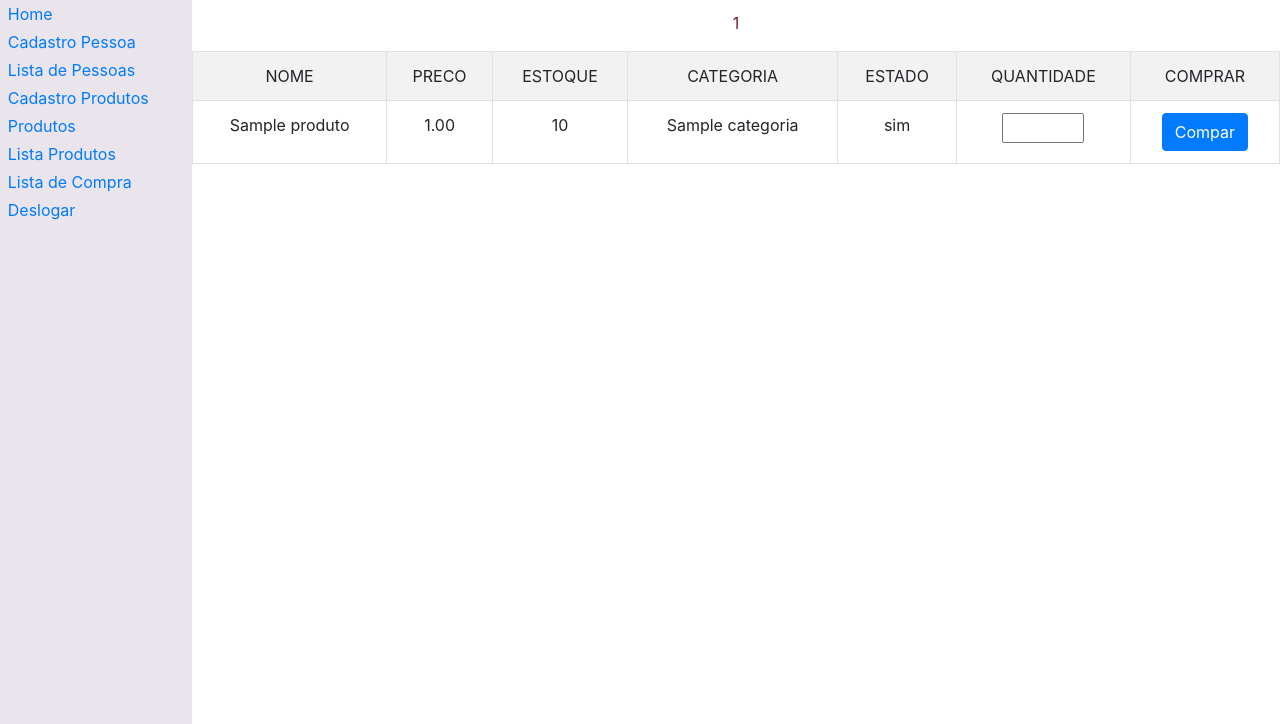
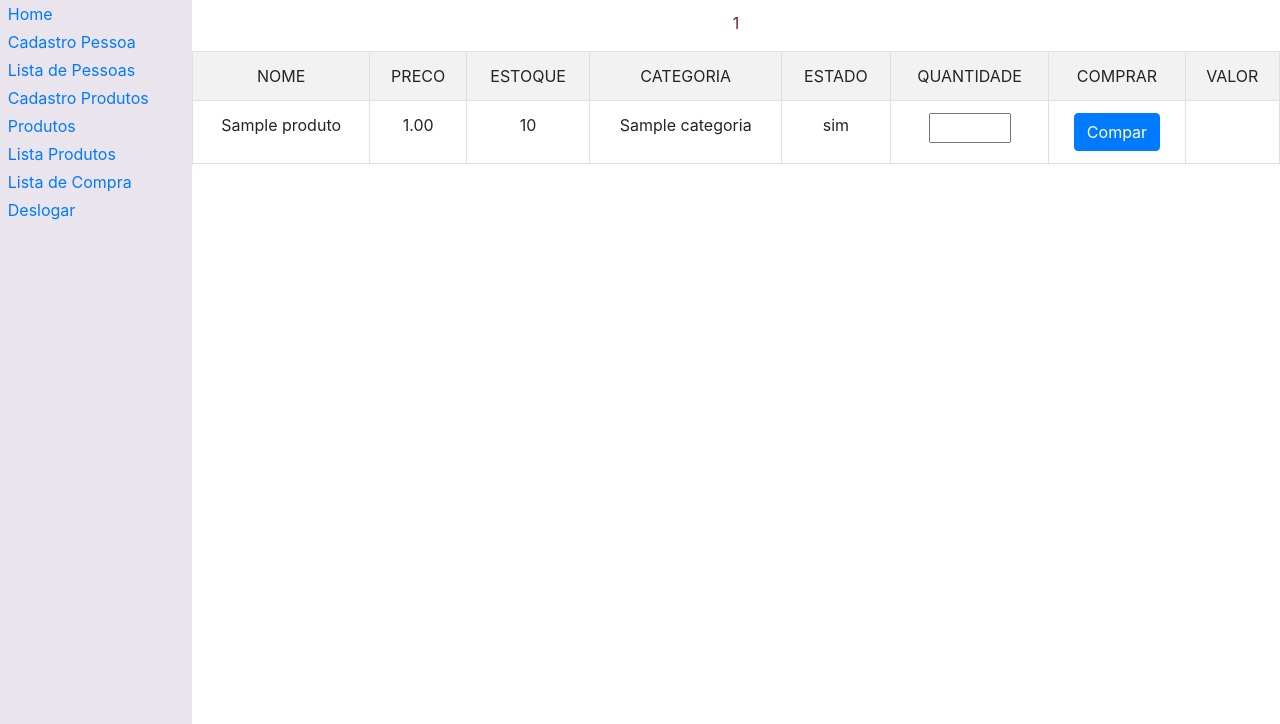
Before and after one commit to EricksonSouzaMartinez/loja, a PHP site: page /public/produtoA_vender.php in a window 1280 px wide. Shown: the part 76-800 px from the top of the page. Run offline with PHP 8.4, Linux system fonts and the light colour scheme; the visitor is signed in with stand-in values (Sample User, id 1); tables that the repository leaves empty hold one stand-in row (values such as "Sample post"); data that the repository does not hold is empty.

Commit message:
Data na compra

```diff
--- a/_sys/consulta_compra.php
+++ b/_sys/consulta_compra.php
@@ -1,8 +1,8 @@
 <?php
 include "../conexao/conecta.php";
 
-function realizarCompra($conexao,$IDPessoa,$IDProduto,$contador){
-	$query= "INSERT INTO Compra (Pessoa_nome,IDProduto,Quantidade_Compra) VALUES ({$IDPessoa},{$IDProduto},{$contador})";
+function realizarCompra($conexao,$IDPessoa,$IDProduto,$contador,$valor){
+	$query= "INSERT INTO Compra (Pessoa_nome,IDProduto,Quantidade_Compra, data_compra,valor_compra) VALUES ({$IDPessoa},{$IDProduto},{$contador},current_date(), $valor)";
 	return mysqli_query($conexao,$query);
 }
 
--- a/_sys/consulta_pessoa.php
+++ b/_sys/consulta_pessoa.php
@@ -29,6 +29,9 @@ function editaPessoa($conexao,$id,$nome,$telefone,$acesso)
 }
 
 function buscaID($conexao,$nome,$telefone){
+    $nome = mysqli_real_escape_string($conexao, $nome);
+    $telefone = mysqli_real_escape_string($conexao, $telefone);
+
     $query="SELECT IDPessoa FROM Pessoas WHERE Nome = '{$nome}' AND Telefone = {$telefone}";
     $resultado = mysqli_query($conexao,$query);
     var_dump($resultado);
--- a/public/lista_compra.php
+++ b/public/lista_compra.php
@@ -20,17 +20,23 @@ $compras = mostraCompra($conexao,$IDPessoa);
 	        <td>Cliente</td>
 	        <td>Produto</td>
 	        <td>Quantidade</td>
+            <td>Valor</td>
+            <td>Data compra</td>
 	    </tr>
 
 <?php
 
 foreach($compras as $compra):
+
+
 ?>
 	    <tr style="text-align: center">
 	        <td><?=$compra['IDCompra']?></td>
 	        <td><?=$compra['Nome_compra']?></td>
 	        <td><?=$compra['produto_compra']?></td>
 	        <td><?=$compra['quantidade_compra']?></td>
+            <td><?=$compra['valor_compra']?></td>
+            <td><?=$compra['data_compra'];?></td>
 	    </tr>
 <?php
 
--- a/public/produtoA_vender.php
+++ b/public/produtoA_vender.php
@@ -31,6 +31,7 @@ mostraAlerta("danger");
         <td>ESTADO</td>
         <td>QUANTIDADE</td>
         <td>COMPRAR</td>
+        <td>VALOR</td>
     </tr>
 
 <?php
@@ -41,20 +42,21 @@ foreach($produtos as $produto):
     ?>
     <tr style="text-align: center">
         <td><?=$produto['Nome_Produto']?></td>
-        <td><?=$produto['Preco_Produto']?></td>
+        <td id="preco_produto"><?=$produto['Preco_Produto']?></td>
         <td><?=$produto['Quantidade_Produto']?></td>
         <td><?=$produto['categoria_nome'];?></td>
         <td><?=($produto['usado']==1)?"sim":"Nao";?></td>
         <td>
             <form action="../public/escolher_produto.php" method="post">
-                <input type="text" size="3" name="contador" value="">
+                <input style="text-align: center" id="contador" type="text" size="3" name="contador" value="">
         </td>
-        <td>
+         <td>
                 <input type="hidden" name="IDPessoa" value="<?=$IDPessoa;?>">
                 <input name="IDProduto" hidden value="<?=$produto['IDProduto']?>">
                 <button class="btn btn-primary">Compar</button>
             </form>
         </td>
+        <td id="valortotal"></td>
 
     </tr>
 <?php
--- a/public/rodape.php
+++ b/public/rodape.php
@@ -1,3 +1,17 @@
+<script>
+
+    var elemento = document.getElementById('#contador');
+    var preco = document.querySelector('#preco_produto');
+
+
+    elemento.addEventListener("keypress",valida);
+
+    function valida() {
+        var calculado = (parseInt(preco.textContent * elemento.textContent));
+        var valorNovo = document.querySelector('#valortotal');
+        valorNovo.textContent = calculado;
+    };
+</script>
 	</div>
 	</body>
 </html>
```
